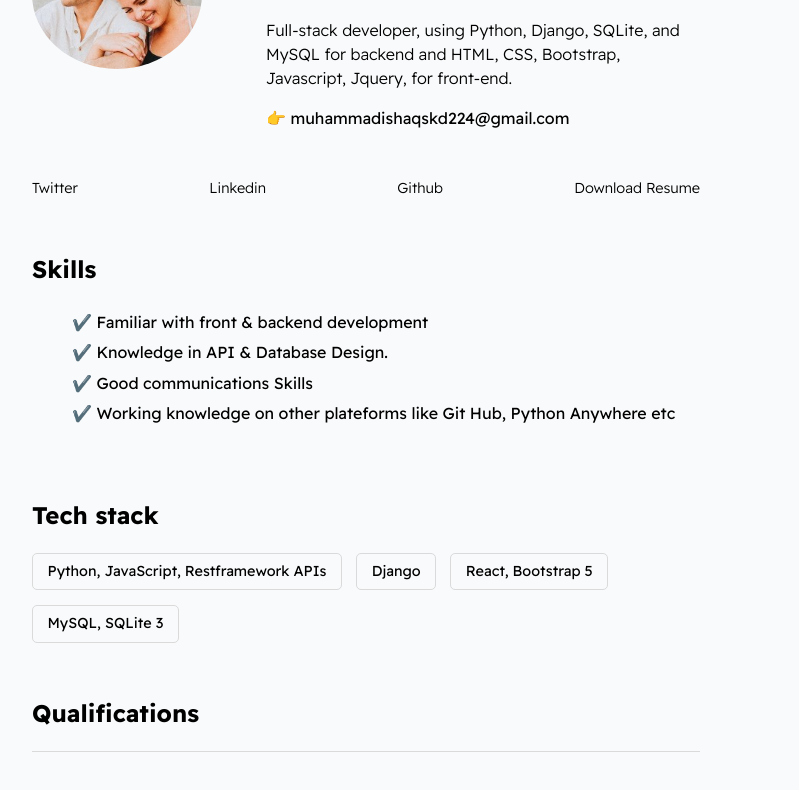
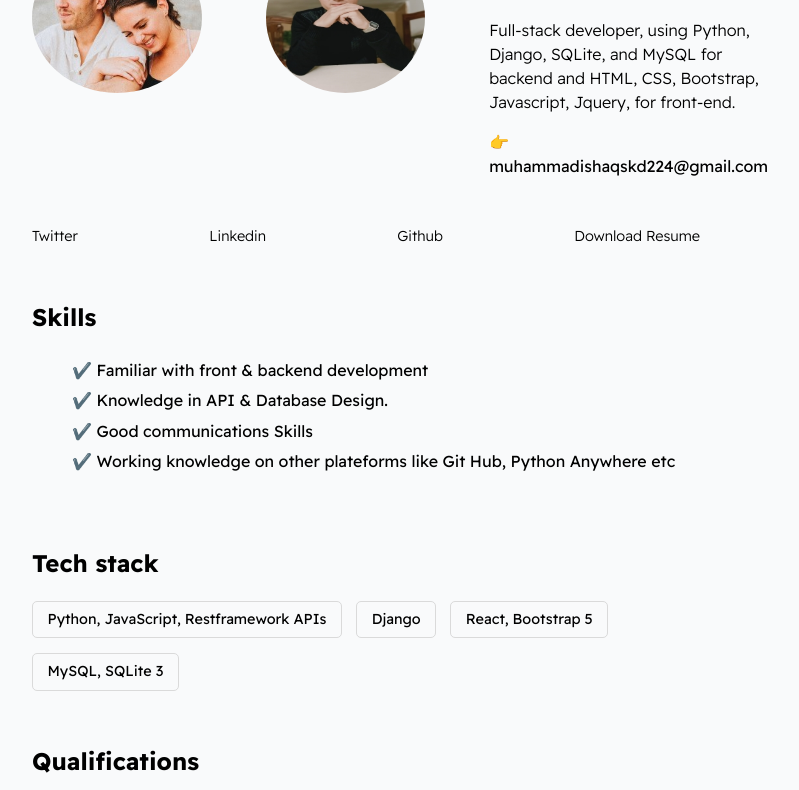
Before and after one commit to MuhammadIshaqSkd/my-portofoilo, a plain HTML site: page index.html in a window 1280 px wide. Shown: the part 198-988 px from the top of the page, without its empty margins (274-1073 px from the left). Drawn offline with Linux system fonts and the light colour scheme.

Commit message:
changess

```diff
--- a/index.html
+++ b/index.html
@@ -13,6 +13,7 @@
 
             <section id="wrapper--hero" class="section--page">
                 <img id="profile-pic" src="./assets/images/profile_pic.JPG">
+                <img id="profile-pic" src="./assets/images/profile_pic.JPEG">
 
                 <div>
                     <h1 id="user-name">Muhammad Ishaq</h1>
```
